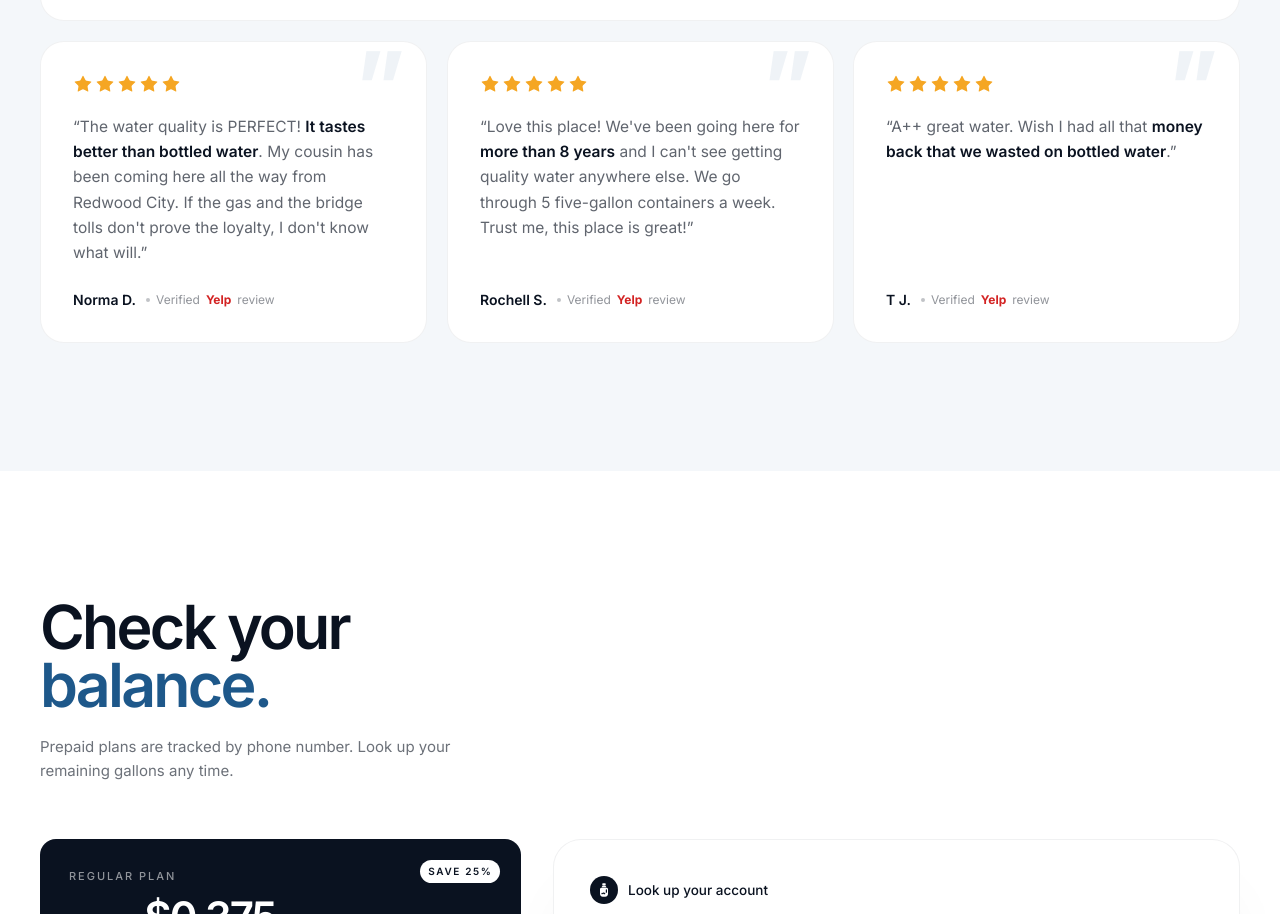
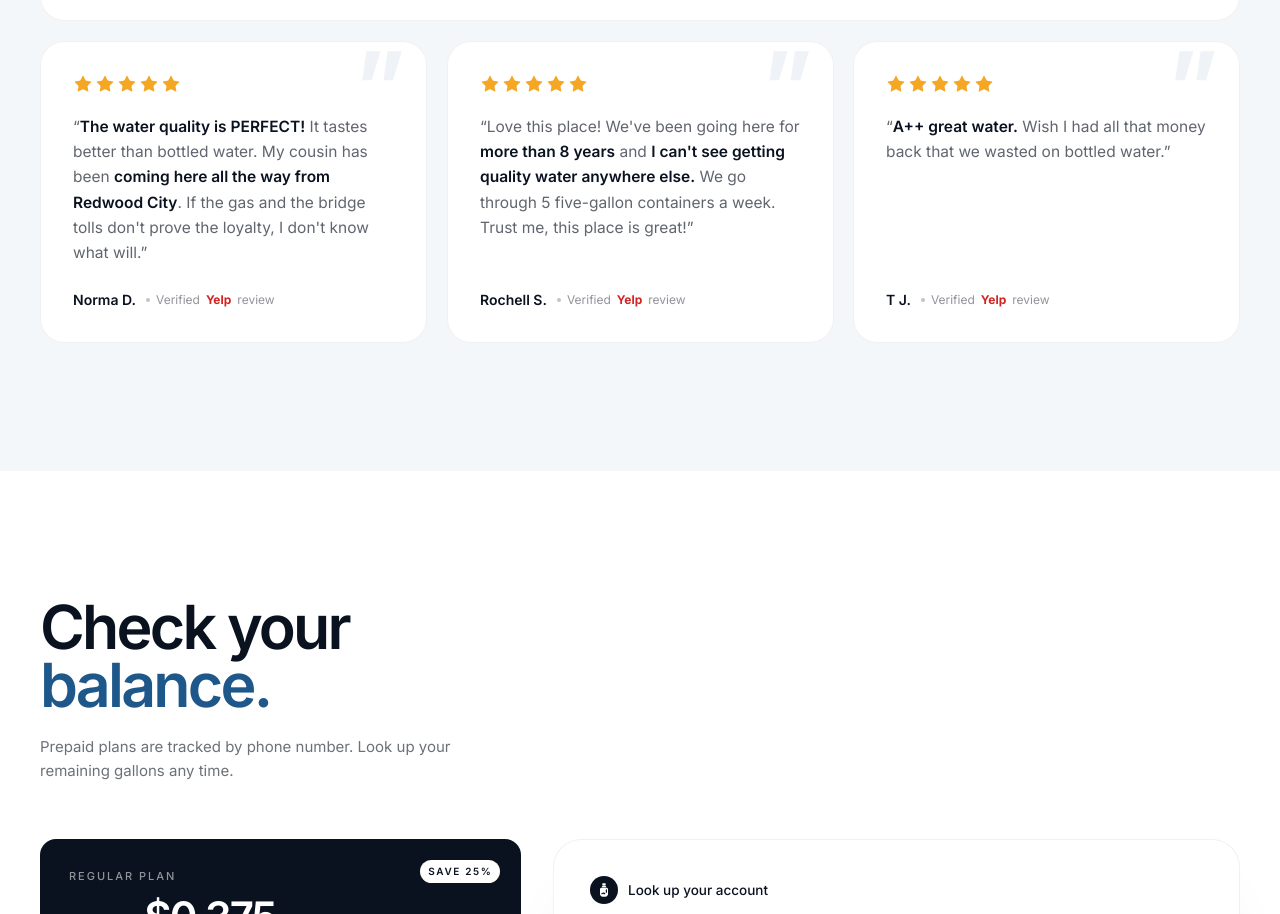
Before and after one commit to ivince918/le-water, a React (Vite) app: page / in a window 1280 px wide. Shown: the part 1897-2811 px from the top of the page. Built offline with nearby package versions, Linux system fonts and the light colour scheme.

Commit message:
Support multiple bold phrases per review; update highlights

```diff
--- a/src/App.jsx
+++ b/src/App.jsx
@@ -369,36 +369,43 @@ function Hero() {
 const REVIEWS = [
   {
     quote: "I drive FAR to get water here. Why? Because their water is the best! Once you've started drinking their water, you won't be able to drink any other. It's almost insulting to buy Glacier water from Lucky's across the lot when you can get water from here instead.",
-    highlight: 'their water is the best',
+    highlights: ['their water is the best'],
     name: 'Mango T.',
   },
   {
     quote: "The water quality is PERFECT! It tastes better than bottled water. My cousin has been coming here all the way from Redwood City. If the gas and the bridge tolls don't prove the loyalty, I don't know what will.",
-    highlight: 'It tastes better than bottled water',
+    highlights: ['The water quality is PERFECT!', 'coming here all the way from Redwood City'],
     name: 'Norma D.',
   },
   {
     quote: "Love this place! We've been going here for more than 8 years and I can't see getting quality water anywhere else. We go through 5 five-gallon containers a week. Trust me, this place is great!",
-    highlight: 'more than 8 years',
+    highlights: ["I can't see getting quality water anywhere else.", 'more than 8 years'],
     name: 'Rochell S.',
   },
   {
     quote: "A++ great water. Wish I had all that money back that we wasted on bottled water.",
-    highlight: 'money back that we wasted on bottled water',
+    highlights: ['A++ great water.'],
     name: 'T J.',
   },
 ]
 
-function QuoteText({ quote, highlight, className }) {
-  const idx = highlight ? quote.indexOf(highlight) : -1
-  if (idx === -1) return <p className={className}>&ldquo;{quote}&rdquo;</p>
-  return (
-    <p className={className}>
-      &ldquo;{quote.slice(0, idx)}
-      <strong className="font-semibold text-[#0A1220]">{highlight}</strong>
-      {quote.slice(idx + highlight.length)}&rdquo;
-    </p>
-  )
+function QuoteText({ quote, highlights = [], className }) {
+  const parts = []
+  let rest = quote
+  let k = 0
+  while (rest.length) {
+    let best = null
+    for (const h of highlights) {
+      if (!h) continue
+      const idx = rest.indexOf(h)
+      if (idx !== -1 && (best === null || idx < best.idx)) best = { idx, h }
+    }
+    if (!best) { parts.push(rest); break }
+    if (best.idx > 0) parts.push(rest.slice(0, best.idx))
+    parts.push(<strong key={k++} className="font-semibold text-[#0A1220]">{best.h}</strong>)
+    rest = rest.slice(best.idx + best.h.length)
+  }
+  return <p className={className}>&ldquo;{parts}&rdquo;</p>
 }
 
 function Stars({ size = 'w-5 h-5' }) {
@@ -445,7 +452,7 @@ function ReviewCard({ r, featured = false }) {
       <Stars size={featured ? 'w-6 h-6' : 'w-5 h-5'} />
       <QuoteText
         quote={r.quote}
-        highlight={r.highlight}
+        highlights={r.highlights}
         className={`relative mt-5 flex-1 text-[#0A1220]/65 ${featured ? 'text-[20px] md:text-[26px] leading-[1.45] max-w-3xl' : 'text-[15.5px] leading-relaxed'}`}
       />
       <div className="relative mt-6 flex items-center gap-2.5">
```
